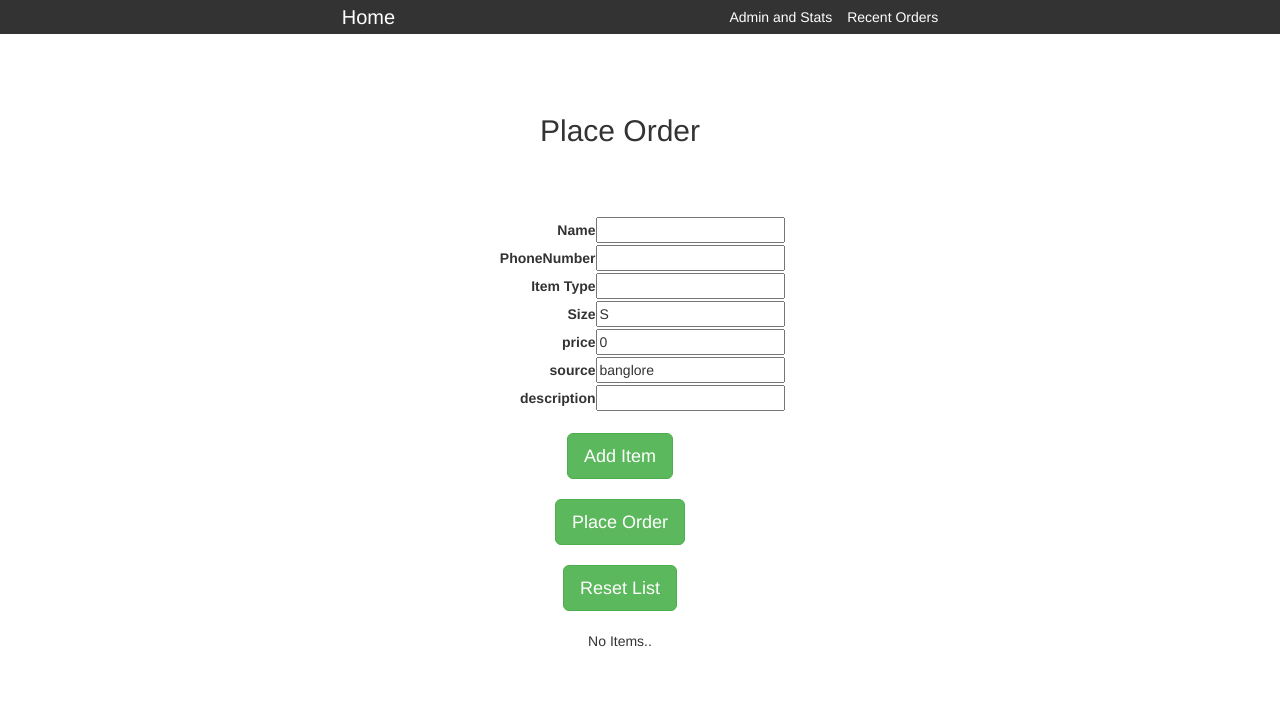
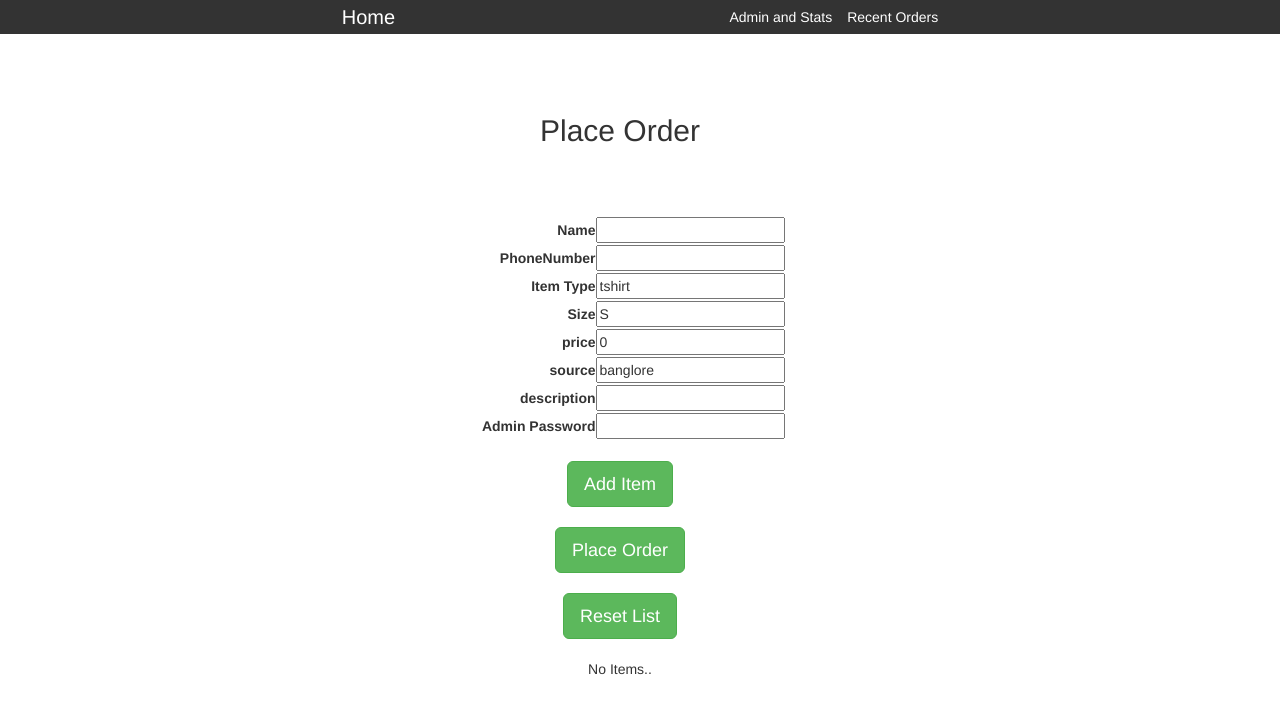
Before and after one commit to akhilyannabathula/clothstore-frontend, a React (Create React App) app: page / in a window 1280 px wide. Shown: the top 714 px of the page. Built offline with nearby package versions, Linux system fonts and the light colour scheme.

Commit message:
fixed password bug

```diff
--- a/src/pages/Home.js
+++ b/src/pages/Home.js
@@ -23,15 +23,18 @@
 
   const [mobileNumber, setMobileNumber] = useState('');
   const [size, setSize] = useState('S');
-  const [itemType, setItemType] = useState('');
+  const [itemType, setItemType] = useState('tshirt');
   const [price, setPrice] = useState(0);
   const [name, setName] = useState('');
   const [description, setdescription] = useState('');
   const [source, setSource] = useState('banglore');
+  const [password, setPassword] = useState('');
 
 
 
   const placeOrder = async () =>{
+
+    if(password == 'secret'){
 
         var post_data = { customer_name : name, phone_number : mobileNumber, items : items }
         var final_data = JSON.stringify(post_data)
@@ -49,6 +52,10 @@
           alert("!failed try again");
         }
         else{ alert("placed succesfully")}
+
+      }
+
+      else{alert("wrong password")}
 
   }
 
@@ -160,6 +167,15 @@
               />
             </div>
 
+            <div>
+              <label>Admin Password</label>
+              <input
+                value={password}
+                type='password'
+                onChange={e => setPassword(e.target.value)}
+              />
+            </div>
+
             </div>
 
             <div>
```
Lines whose indentation alone changed are shown as unchanged.
